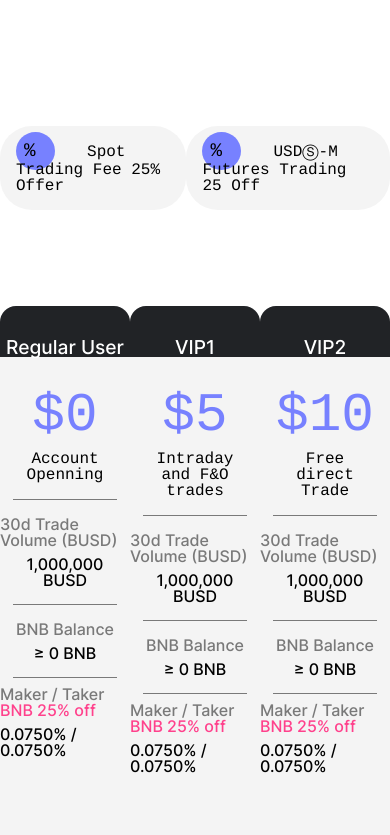
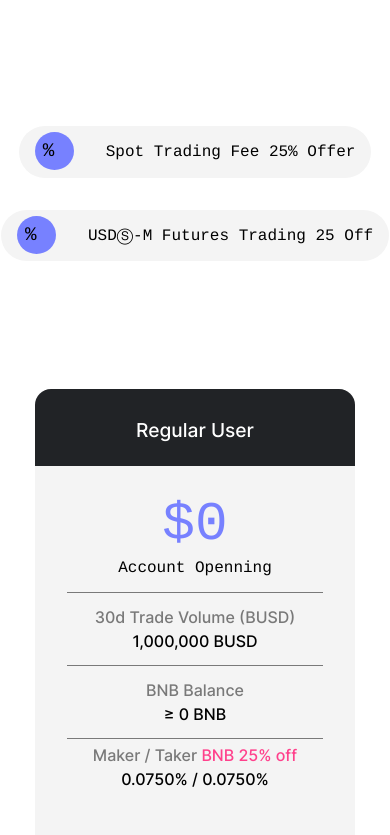
Before and after one commit to mojtaba-jsx/CryptoCurrency, a plain HTML site: page src/html/pricing.html in a window 390 px wide. Shown: the part 664-1499 px from the top of the page. Drawn offline with Linux system fonts and the light colour scheme; a web font is replaced by a local one.

Commit message:
[RESPONSIVE]- Add Responsive For Cards Section

```diff
--- a/src/css/pricing.css
+++ b/src/css/pricing.css
@@ -130,10 +130,7 @@
 
 
 .card:hover{
-  transform: scale(1.1);
-
   box-shadow: rgba(0, 0, 0, 0.2) 0px 60px 40px -7px;
-
 }
 
 .card-title{
--- a/src/css/responsive.css
+++ b/src/css/responsive.css
@@ -174,6 +174,20 @@
   /*! ====Story Section==== */
   .story__bottom-image {
     width: 60rem;
+  }
+
+  /*! ====Cards Section==== */
+  .cards__bottom{
+    flex-wrap: wrap;
+  }
+  .card{
+    margin-bottom: 2rem;
+  }
+  .cards__top{
+    flex-wrap: wrap;
+  }
+  .cards__top-box{
+    margin-bottom: 2rem;
   }
 }
 
@@ -1073,6 +1087,10 @@
   .featured-title {
     font-size: 1.2rem;
   }
+  /*! ====Cards Section==== */
+  .cards__top-box-text{
+    font-size: 0.8rem;
+  }
 }
 
 /* *  ------------------------365px------------------------ */
```
